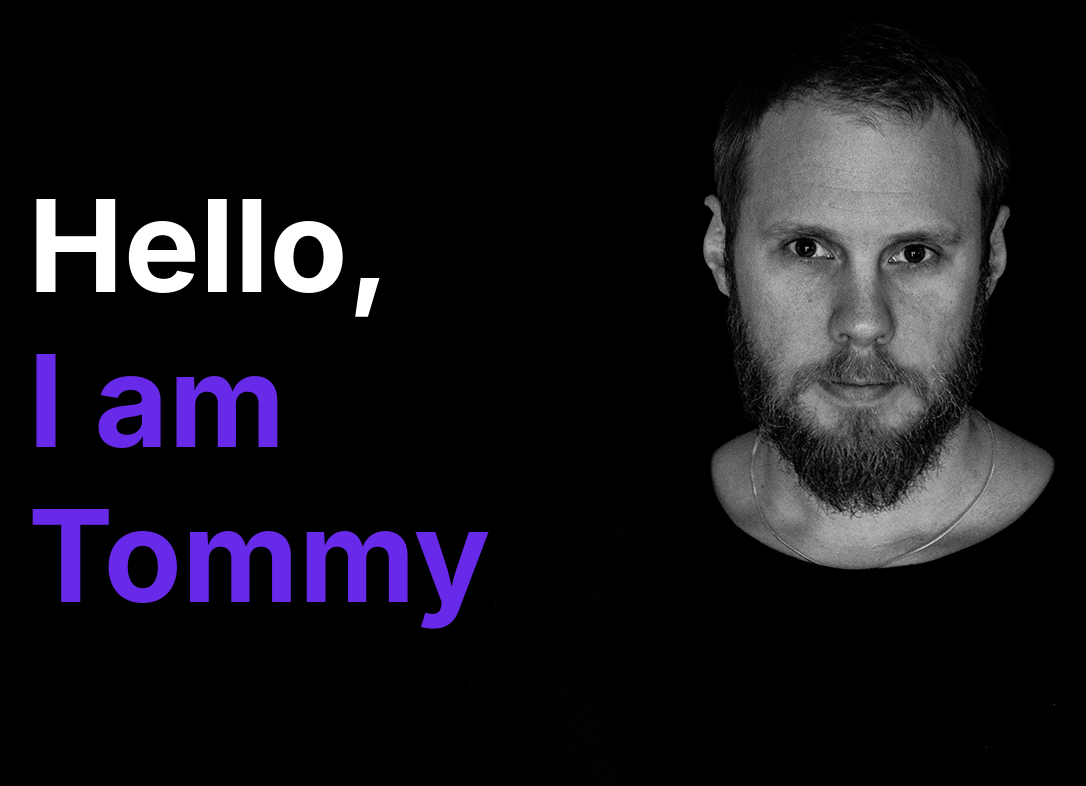
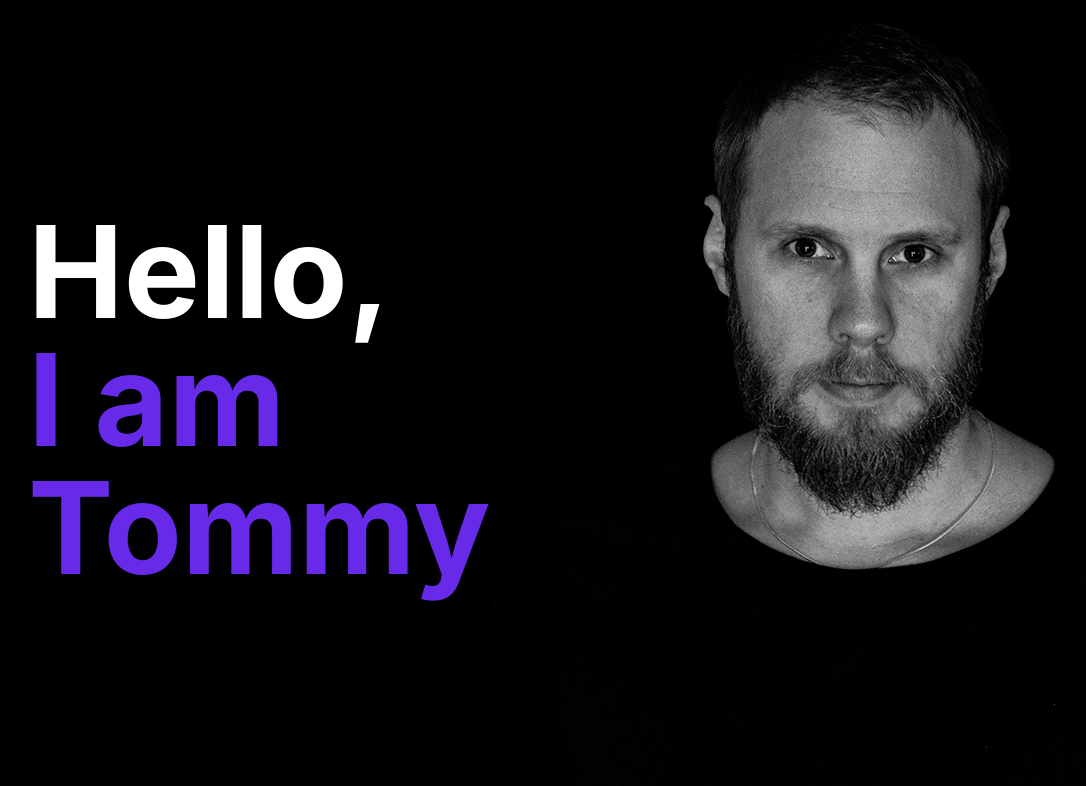
Before and after one commit to Brushan/Portfolio-site, a React (Create React App) app: page / in a window 1280 px wide. Shown: the top 786 px of the page, without its empty margins (164-1250 px from the left). Built offline with nearby package versions, Linux system fonts and the light colour scheme.

Commit message:
small fix

```diff
--- a/src/components/frontpageHero/FrontpageHero.scss
+++ b/src/components/frontpageHero/FrontpageHero.scss
@@ -40,6 +40,7 @@
         animation: titleFadeIn 2s forwards;
         animation-delay: 1.6s;
         opacity: 0;
+        line-height: 1;
       }
     }
 
@@ -65,6 +66,7 @@
         animation: titleFadeIn 2s forwards;
         animation-delay: 2.6s;
         opacity: 0;
+        line-height: 1;
       }
     }
   }
```
